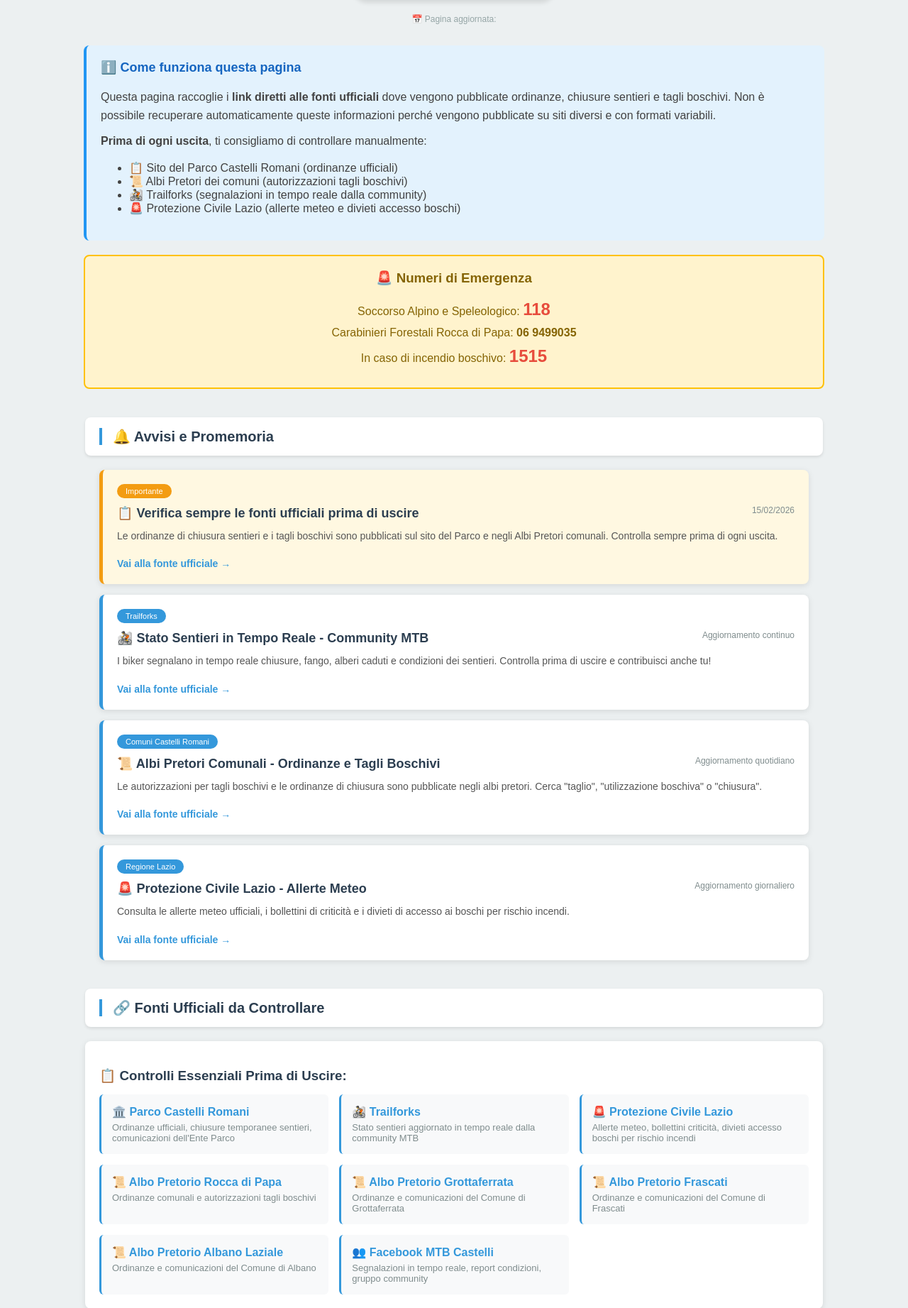
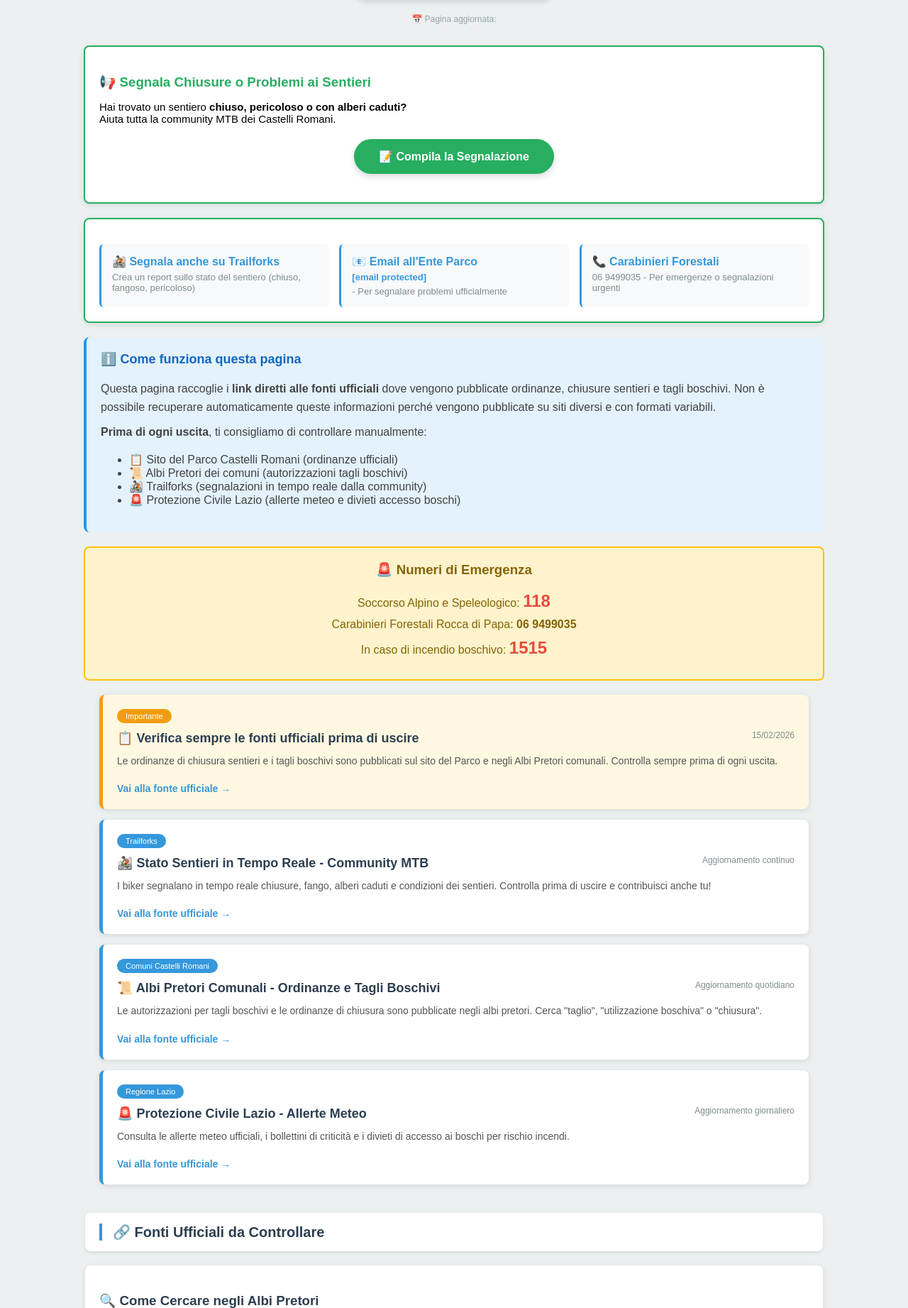
Before and after one commit to joemolls/castelli-weather, a FastAPI app: page /avvisi in a window 1280 px wide. Shown: the part 167-2010 px from the top of the page at 71% size. Run offline with FastAPI, Linux system fonts and the light colour scheme; some libraries are stand-ins or nearby versions.

Commit message:
Corretto pulsante invia segnalazione

```diff
--- a/templates/avvisi.html
+++ b/templates/avvisi.html
@@ -283,6 +283,60 @@
     📅 Pagina aggiornata: <span id="currentTime"></span>
   </div>
 
+  <!-- Segnala un problema -->
+  <div class="community-links" style="border: 2px solid #27ae60;">
+  <h3 style="color:#27ae60;">📢 Segnala Chiusure o Problemi ai Sentieri</h3>
+
+  <p style="font-size:15px; margin-bottom:15px;">
+    Hai trovato un sentiero <strong>chiuso, pericoloso o con alberi caduti?</strong><br>
+    Aiuta tutta la community MTB dei Castelli Romani.
+  </p>
+
+  <!-- Bottone Google Form -->
+  <div style="text-align:center; margin:20px 0;">
+    <a href="https://forms.gle/TLSmUMZ5nKHWzEf38"
+       target="_blank"
+       style="
+         display:inline-block;
+         background:#27ae60;
+         color:white;
+         padding:15px 35px;
+         font-size:16px;
+         font-weight:bold;
+         border-radius:30px;
+         text-decoration:none;
+         box-shadow:0 4px 10px rgba(0,0,0,0.15);
+         transition:0.2s;
+       ">
+       📝 Compila la Segnalazione
+    </a>
+  </div>
+</div>
+
+<!-- Segnala un problema2 -->
+<div class="community-links" style="border: 2px solid #27ae60;">
+
+  <div class="link-grid">
+    <div class="link-item">
+      <a href="https://www.trailforks.com" target="_blank">
+        🚵 Segnala anche su Trailforks
+      </a>
+      <p>Crea un report sullo stato del sentiero (chiuso, fangoso, pericoloso)</p>
+    </div>
+
+      <div class="link-item">
+        <a href="/cdn-cgi/l/email-protection#cda4a3aba28dbdacbfaea2aeacbeb9a8a1a1a4bfa2a0aca3a4e3a4b9">📧 Email all'Ente Parco</a>
+        <p><a href="/cdn-cgi/l/email-protection" class="__cf_email__" data-cfemail="355c5b535a75455447565a565446415059595c475a58545b5c1b5c41">[email&#160;protected]</a> - Per segnalare problemi ufficialmente</p>
+      </div>
+
+      <div class="link-item">
+        <a href="tel:069499035">📞 Carabinieri Forestali</a>
+        <p>06 9499035 - Per emergenze o segnalazioni urgenti</p>
+      </div>
+    </div>
+  </div>
+
+
   <!-- Info Box -->
   <div class="info-box">
     <h3>ℹ️ Come funziona questa pagina</h3>
@@ -310,12 +364,6 @@
     <p>In caso di incendio boschivo: <span class="emergency-number">1515</span></p>
   </div>
 
-  <!-- Avvisi Attivi (se presenti) -->
-  {% if alerts %}
-  <div class="section-title">
-    <h2>🔔 Avvisi e Promemoria</h2>
-  </div>
-
   <div class="alerts-container">
     {% for alert in alerts %}
     <div class="alert-card {{ alert.priority }}">
@@ -331,81 +379,12 @@
     </div>
     {% endfor %}
   </div>
-  {% endif %}
 
   <!-- Link Utili - Fonti Ufficiali -->
   <div class="section-title">
     <h2>🔗 Fonti Ufficiali da Controllare</h2>
   </div>
 
-  <div class="community-links">
-    <h3>📋 Controlli Essenziali Prima di Uscire:</h3>
-    <div class="link-grid">
-      <div class="link-item">
-        <a href="https://www.parcocastelliromani.it" target="_blank">🏛️ Parco Castelli Romani</a>
-        <p>Ordinanze ufficiali, chiusure temporanee sentieri, comunicazioni dell'Ente Parco</p>
-      </div>
-
-      <div class="link-item">
-        <a href="https://www.trailforks.com/region/castelli-romani/" target="_blank">🚵 Trailforks</a>
-        <p>Stato sentieri aggiornato in tempo reale dalla community MTB</p>
-      </div>
-
-      <div class="link-item">
-        <a href="http://www.regione.lazio.it/protezione_civile" target="_blank">🚨 Protezione Civile Lazio</a>
-        <p>Allerte meteo, bollettini criticità, divieti accesso boschi per rischio incendi</p>
-      </div>
-
-      <div class="link-item">
-        <a href="https://www.comune.roccadipapa.rm.it/albo-pretorio" target="_blank">📜 Albo Pretorio Rocca di Papa</a>
-        <p>Ordinanze comunali e autorizzazioni tagli boschivi</p>
-      </div>
-
-      <div class="link-item">
-        <a href="https://www.comune.grottaferrata.rm.it/albo-pretorio" target="_blank">📜 Albo Pretorio Grottaferrata</a>
-        <p>Ordinanze e comunicazioni del Comune di Grottaferrata</p>
-      </div>
-
-      <div class="link-item">
-        <a href="https://www.comune.frascati.rm.it/albo-pretorio" target="_blank">📜 Albo Pretorio Frascati</a>
-        <p>Ordinanze e comunicazioni del Comune di Frascati</p>
-      </div>
-
-      <div class="link-item">
-        <a href="https://www.comune.albanolaziale.rm.it/albo-pretorio" target="_blank">📜 Albo Pretorio Albano Laziale</a>
-        <p>Ordinanze e comunicazioni del Comune di Albano</p>
-      </div>
-
-      <div class="link-item">
-        <a href="https://www.facebook.com/groups/mtbcastelliromani" target="_blank">👥 Facebook MTB Castelli</a>
-        <p>Segnalazioni in tempo reale, report condizioni, gruppo community</p>
-      </div>
-    </div>
-  </div>
-
-  <!-- Segnala un problema -->
-  <div class="community-links">
-    <h3>📢 Segnala Chiusure o Problemi ai Sentieri</h3>
-    <p style="color: #7f8c8d; font-size: 14px; margin-bottom: 15px;">
-      Hai trovato un sentiero chiuso, pericoloso o con alberi caduti? Segnalalo alla community per aiutare gli altri biker:
-    </p>
-    <div class="link-grid">
-      <div class="link-item">
-        <a href="https://www.trailforks.com" target="_blank">Segnala su Trailforks</a>
-        <p>Crea un report sullo stato del sentiero (chiuso, fangoso, pericoloso)</p>
-      </div>
-
-      <div class="link-item">
-        <a href="/cdn-cgi/l/email-protection#cda4a3aba28dbdacbfaea2aeacbeb9a8a1a1a4bfa2a0aca3a4e3a4b9">📧 Email all'Ente Parco</a>
-        <p><a href="/cdn-cgi/l/email-protection" class="__cf_email__" data-cfemail="355c5b535a75455447565a565446415059595c475a58545b5c1b5c41">[email&#160;protected]</a> - Per segnalare problemi ufficialmente</p>
-      </div>
-
-      <div class="link-item">
-        <a href="tel:069499035">📞 Carabinieri Forestali</a>
-        <p>06 9499035 - Per emergenze o segnalazioni urgenti</p>
-      </div>
-    </div>
-  </div>
 
   <!-- Cerca negli Albi Pretori -->
   <div class="community-links">
```
